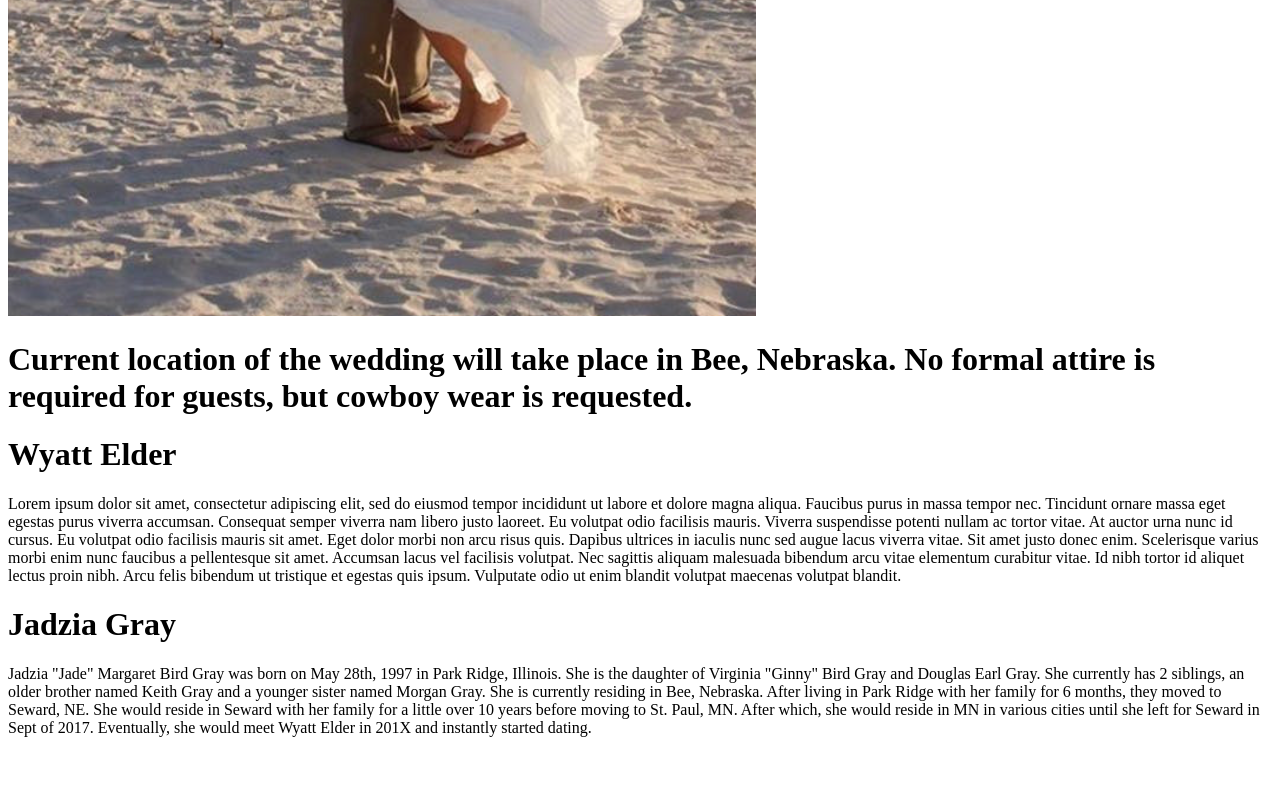
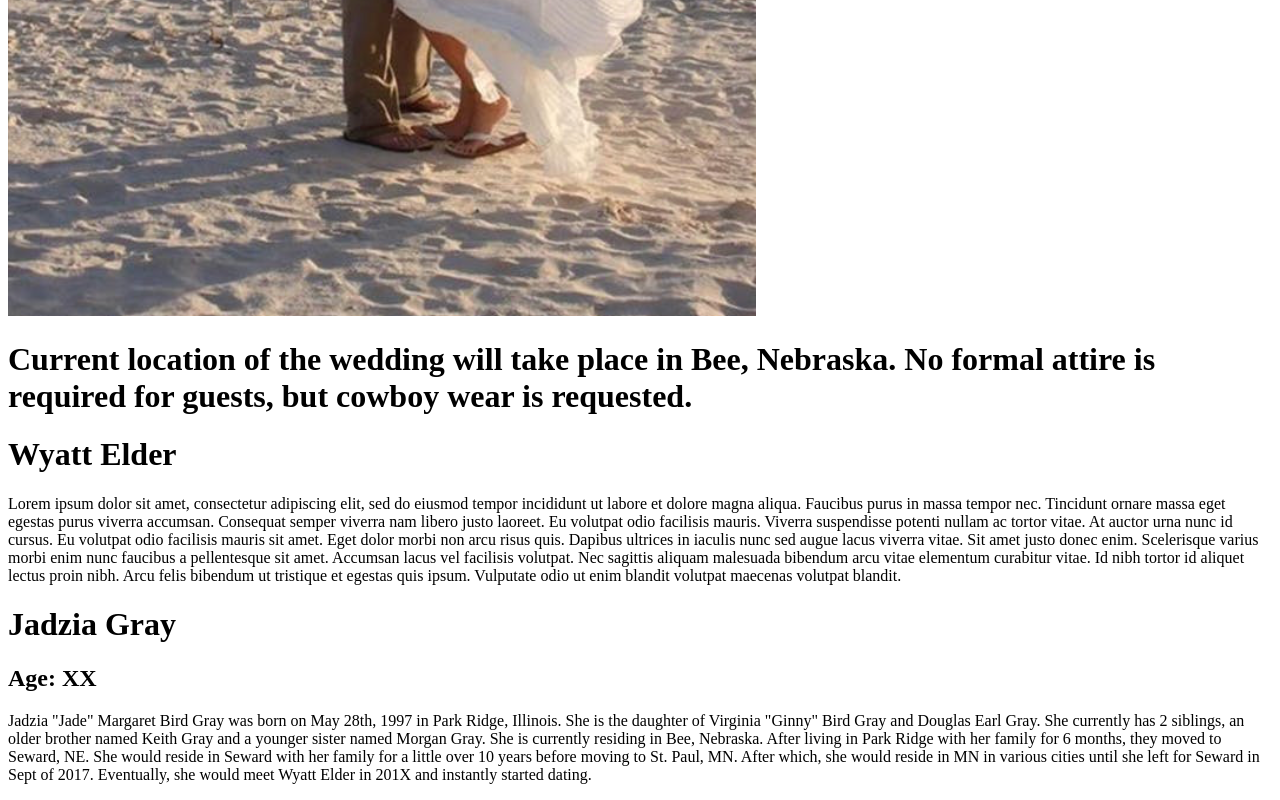
Before and after one commit to actionboy6/Elder-Wedding, a plain HTML site: page index.html in a window 1280 px wide. Shown: the part 969-1769 px from the top of the page. Before the commit the page ends 1722 px from the top, so only its background shows below. Drawn offline with Linux system fonts and the light colour scheme; files whose address does not match are found by name.

Commit message:
adding ages

```diff
--- a/index.html
+++ b/index.html
@@ -31,6 +31,7 @@
 
 <body>
     <h1>Jadzia Gray</h1>
+    <h2>Age: XX</h2>
 
     <p>
         Jadzia "Jade" Margaret Bird Gray was born on May 28th, 1997 in Park Ridge, Illinois. She is the daughter of Virginia "Ginny" Bird Gray and Douglas Earl Gray.
```
